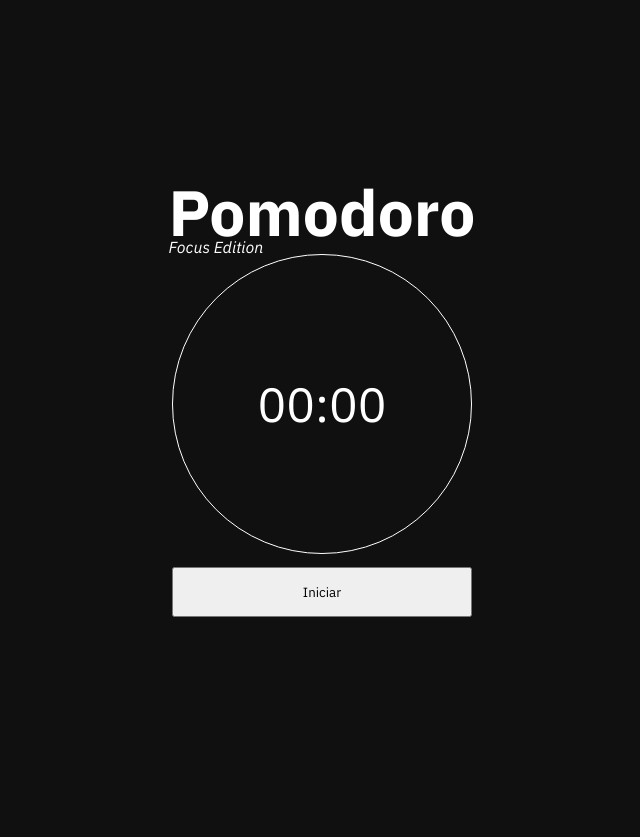
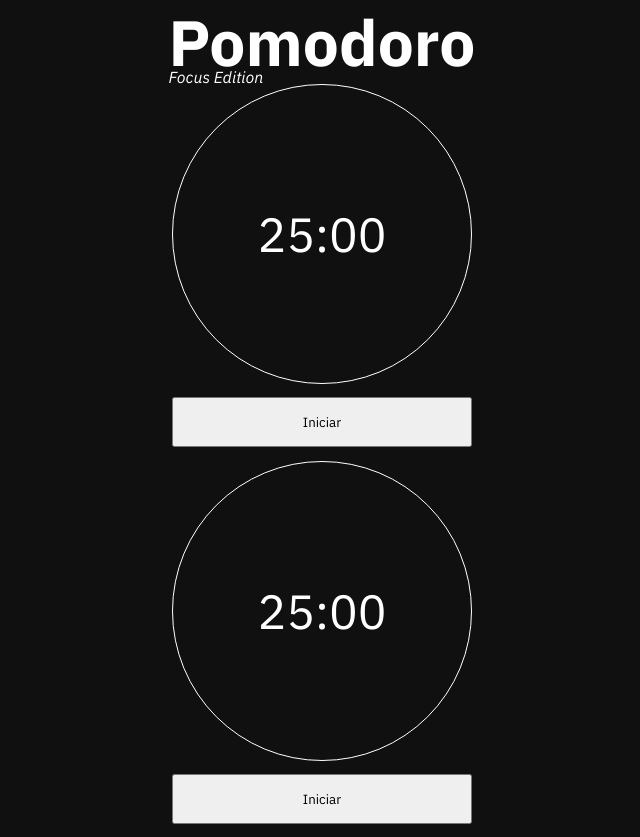
Before and after one commit to Francisco-Thiago/pomodoro, an Angular app: page / in a window 1280 px wide. Shown: the whole page, without its empty margins (318-958 px from the left). Before the commit the page ends 800 px from the top, so only its background shows below. Built offline with nearby package versions, Linux system fonts and the light colour scheme.

Commit message:
fix: total number from start #1

```diff
--- a/src/app/timer.model.ts
+++ b/src/app/timer.model.ts
@@ -2,11 +2,12 @@ export class Timer {
   constructor(
     public limit: number,
     public counter: number,
+    public sessions: number,
     public type: Type
   ) {}
 }
 
 export enum Type {
   Rest = 'Rest',
-  Work = 'Work'
+  Work = 'Work',
 }
--- a/src/app/timer/timer.component.ts
+++ b/src/app/timer/timer.component.ts
@@ -11,6 +11,7 @@ export class CounterComponent implements OnInit {
 
   status: boolean;
   counter: number;
+  sessions: number;
   limit: number;
   type: Type;
   buttonContent: string;
@@ -19,13 +20,14 @@ export class CounterComponent implements OnInit {
 
   constructor() {
     this.status = false;
-    this.counterFormatted = '00:00';
+    this.sessions = 0;
   }
 
   ngOnInit(): void {
     this.counter = this.defaultTimer.counter;
     this.limit = this.defaultTimer.limit;
     this.type = this.defaultTimer.type;
+    this.formatCounter(this.limit)
     this.buttonText();
   }
 
@@ -48,8 +50,15 @@ export class CounterComponent implements OnInit {
   finish() {
     this.toggle();
     clearInterval(this.interval);
+    this.breakSession();
+    this.formatCounter(this.limit)
     this.counter = 0;
-    console.log('Parabéns :)');
+  }
+
+  breakSession() {
+    this.sessions += 1;
+    const isLongBreak = this.sessions % 4 === 0 && this.type === Type.Rest;
+    this.limit = isLongBreak ? 900 : 300;
   }
 
   toggle() {
@@ -67,9 +76,9 @@ export class CounterComponent implements OnInit {
     }
   }
 
-  formatCounter() {
-    const minutes = Math.trunc(this.counter / 60);
-    const seconds = this.counter % 60;
+  formatCounter(counter = this.counter) {
+    const minutes = Math.trunc(counter / 60);
+    const seconds = counter % 60;
     this.counterFormatted = `
         ${String(minutes).padStart(2, '0')}:${String(seconds).padStart(2, '0')}
       `;
--- a/src/app/timers/timers.component.html
+++ b/src/app/timers/timers.component.html
@@ -1,3 +1,2 @@
-<app-timer [timer]="timer"></app-timer>
-<p style="color: white;">
-</p>
+<app-timer [timer]="work"></app-timer>
+<app-timer [timer]="rest"></app-timer>
--- a/src/app/timers/timers.component.ts
+++ b/src/app/timers/timers.component.ts
@@ -7,8 +7,16 @@ import { Timer, Type } from '../timer.model';
   styleUrl: './timers.component.scss',
 })
 export class TimersComponent {
-  timer: Timer = {
+  work: Timer = {
     type: Type.Work,
+    sessions: 0,
+    counter: 0,
+    limit: 1500,
+  };
+
+  rest: Timer = {
+    type: Type.Rest,
+    sessions: 0,
     counter: 0,
     limit: 1500,
   };
```
